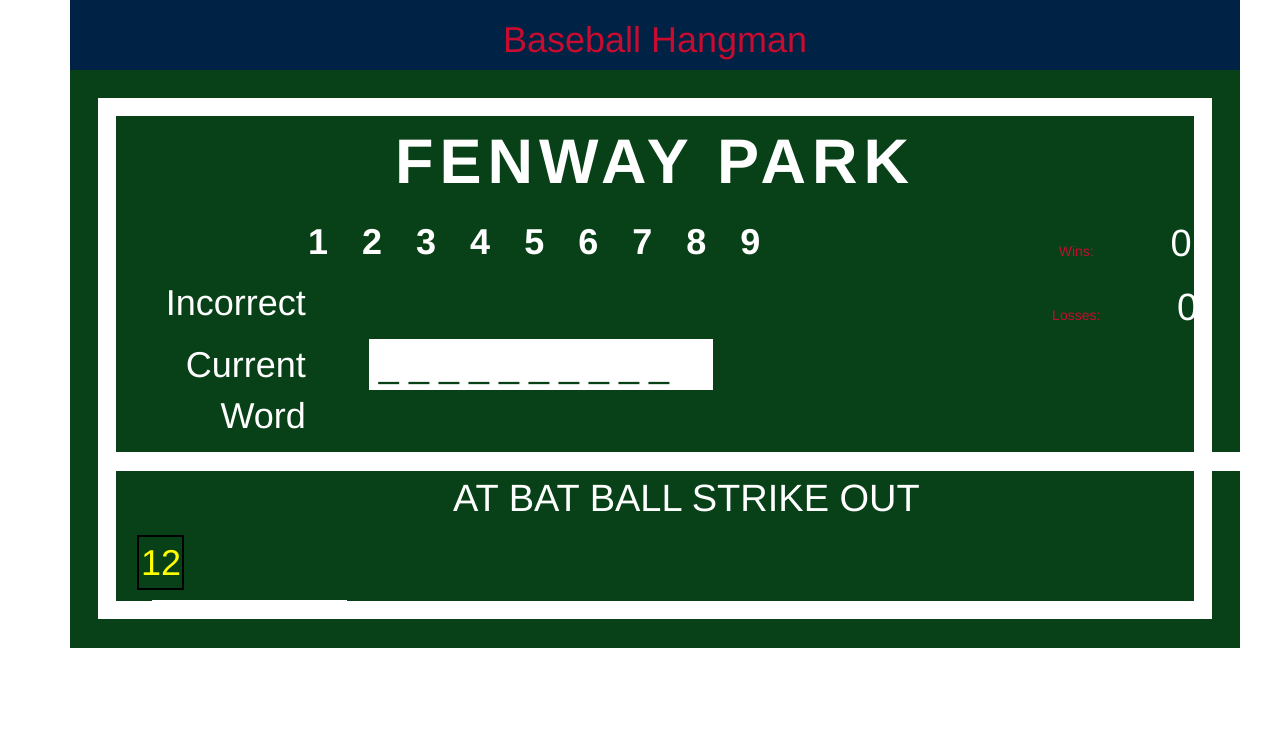
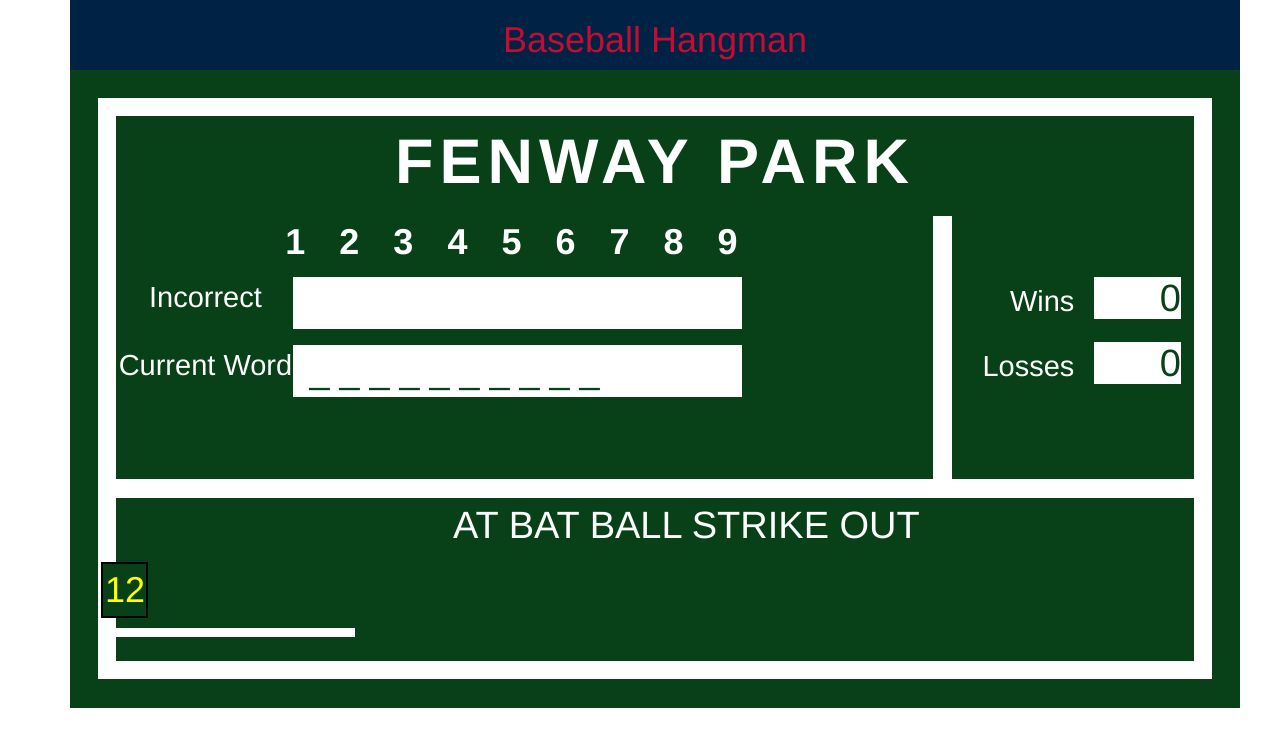
Before and after one commit to ricopella/baseball-hangman, a plain HTML site: page index.html in a window 1280 px wide. Drawn offline with nearby package versions, Linux system fonts and the light colour scheme.

Commit message:
main row update

```diff
--- a/assets/css/style.css
+++ b/assets/css/style.css
@@ -21,10 +21,6 @@
 
 #scoreboard {
     width: 100%;
-}
-
-.col-md-5.col-sm-8.scorecol {
-    margin-left: 3%;
 }
 
 .scoreFont {
@@ -62,13 +58,44 @@
 }
 
 .sbfonts2 {
+    color: #FFFFFF;
+    font-size: 29px;
+}
+
+.wlright {
     text-align: right;
-    color: #FFFFFF;
-    font-size: 36px;
+}
+
+span#wins.scoreFont,
+span#losses.scoreFont {
+    background-color: white;
+    color: #084117;
+    padding-top: 0%;
+    text-align: center;
+    width: 43%;
+    margin: 0 auto;
+    margin-left: 10%
+}
+
+#wins {
+    font-size: 38px;
+    padding-top: 78%;
+    padding-left: 33%;
+}
+
+#losses {
+    font-size: 38px;
+    padding-top: 49%;
+    padding-left: 33%;
 }
 
 #main-row {
     border-bottom: 19px solid white;
+    margin-right: 4%;
+}
+
+.corecol {
+    padding-bottom: 2%
 }
 
 div#remainingGuess {
@@ -96,37 +123,30 @@
     ;
 }
 
-#wins {
-    font-size: 38px;
-    padding-top: 78%;
-    padding-left: 33%;
-}
-
-#losses {
-    font-size: 38px;
-    padding-top: 49%;
-    padding-left: 33%;
-}
-
 img.num {
     position: absolute;
     top: 110.5%;
     width: 2%
 }
 
-.col-md-8.scorecol {
-    padding-top: 6%;
+.scorecol {
+    padding-bottom: 2%;
 }
 
-.col-md-4.winlo {
-    padding-left: 19%;
-    padding-top: 2%;
+
+/*border for winlo */
+
+.winlo {
+    border-left: 19px solid white;
+    height: 263px;
+    padding-top: 5%;
 }
 
 .scoredisplay {
     background-color: white;
-    margin-left: 2%;
-    padding-left: 3%;
+    padding-left: 1%;
+    margin: 0 auto;
+    width: 54%
 }
 
 
--- a/index.html
+++ b/index.html
@@ -61,7 +61,7 @@
                                         <p class="sbfonts2">Incorrect</p>
                                     </div>
 
-                                    <div class="col-md-5 col-sm-8 scorecol">
+                                    <div class="scorecol">
                                         <div class="row scoredisplay">
                                             <div id="remainingGuess" class="scoreFont"></div>
                                         </div>
@@ -73,7 +73,7 @@
                                     <div class="col-md-3">
                                         <p class="sbfonts2">Current Word</p>
                                     </div>
-                                    <div class="col-md-5 col-sm-8 scorecol">
+                                    <div class="corecol">
                                         <div class="row scoredisplay">
                                             <!-- Current Word -->
                                             <div id="wordBlanks" class="scoreFont"></div>
@@ -85,12 +85,12 @@
                             <!-- Wins-->
                             <div class="col-md-3 col-sm-4 winlo">
                                 <div class="col-md-12">
-                                    <p>Wins:<span id="wins" class="scoreFont"></span></p>
+                                    <p class="sbfonts2 wlright">Wins<span id="wins" class="scoreFont"></span></p>
                                 </div>
 
                                 <!-- Losses-->
                                 <div class="col-md-12">
-                                    <p>Losses:<span id="losses" class="scoreFont"></span></p>
+                                    <p class="sbfonts2 wlright">Losses<span id="losses" class="scoreFont"></span></p>
                                 </div>
                                 <!-- end winlo-->
                             </div>
```
